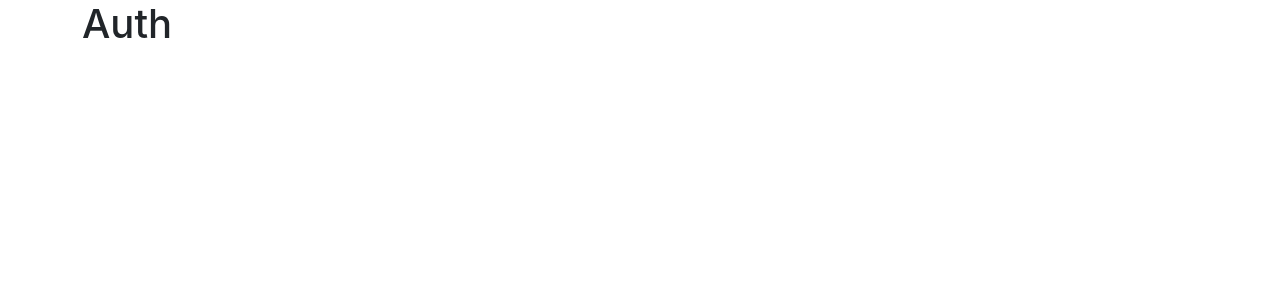
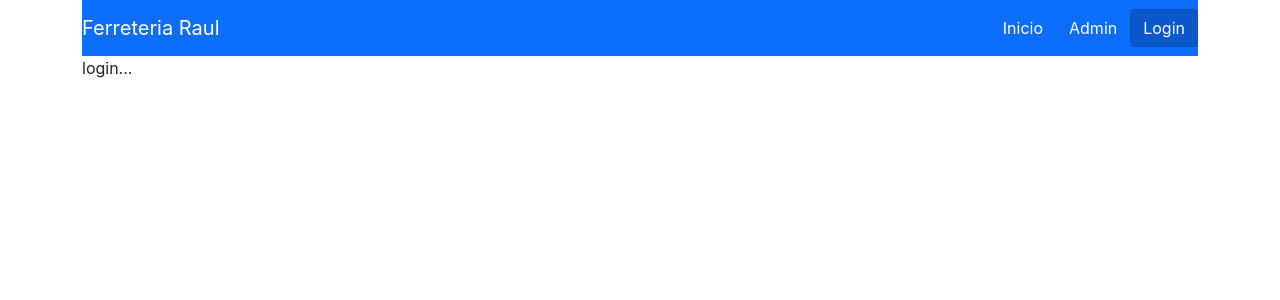
Before and after one commit to ruizjose147/RetoAppEmpresarial-Front-end, a React (Create React App) app: page /login in a window 1280 px wide. Shown: the top 300 px of the page. Built offline with nearby package versions, Linux system fonts and the light colour scheme.

Commit message:
routes y navbar

```diff
--- a/package.json
+++ b/package.json
@@ -8,6 +8,7 @@
     "@testing-library/user-event": "^13.5.0",
     "react": "^18.0.0",
     "react-dom": "^18.0.0",
+    "react-router-dom": "^6.3.0",
     "react-scripts": "5.0.0",
     "web-vitals": "^2.1.4"
   },
--- a/src/App.jsx
+++ b/src/App.jsx
@@ -1,11 +1,24 @@
 import React from "react";
-import {BrowserRouter as Router, Switch, Route} from 'react-router-dom'
-
+import { BrowserRouter as Router, Routes, Route } from "react-router-dom";
+import { Navbar } from "./components/Navbar";
+//Switch === Routes en la v6
 function App() {
   return (
-    <div className="container">
-      <h1>Auth</h1>
-    </div>
+    <Router>
+      <div className="container">
+        <Navbar />
+        <Routes>
+          <Route path="/" element={<div>inicio... </div>}>
+          </Route>
+          <Route path="/login" element={<div>login...  </div>}>
+          </Route>
+          <Route path="/admin" element={<div>admin...  </div>}>
+
+          </Route>
+        </Routes>
+      </div>
+    </Router>
+
   );
 }
 
--- /dev/null
+++ b/src/components/Navbar.jsx
@@ -0,0 +1,23 @@
+import React from 'react'
+import {Link, NavLink} from 'react-router-dom'
+
+export const Navbar = () => {
+  return (
+    <div className="navbar navbar-dark bg-primary">
+        <Link className="navbar-brand" to="/">Ferreteria Raul</Link>
+        <div>
+            <div className="d-flex">
+                <NavLink className="btn btn-primary mr-2" to="/">
+                    Inicio
+                </NavLink>
+                <NavLink className="btn btn-primary mr-2" to="/admin">
+                    Admin
+                </NavLink>
+                <NavLink className="btn btn-primary mr-2" to="/login">
+                    Login
+                </NavLink>
+            </div>
+        </div>
+    </div>
+  )
+}
```
Also changed, not shown: 1 other file (tests, documents, lock files or other folders).
